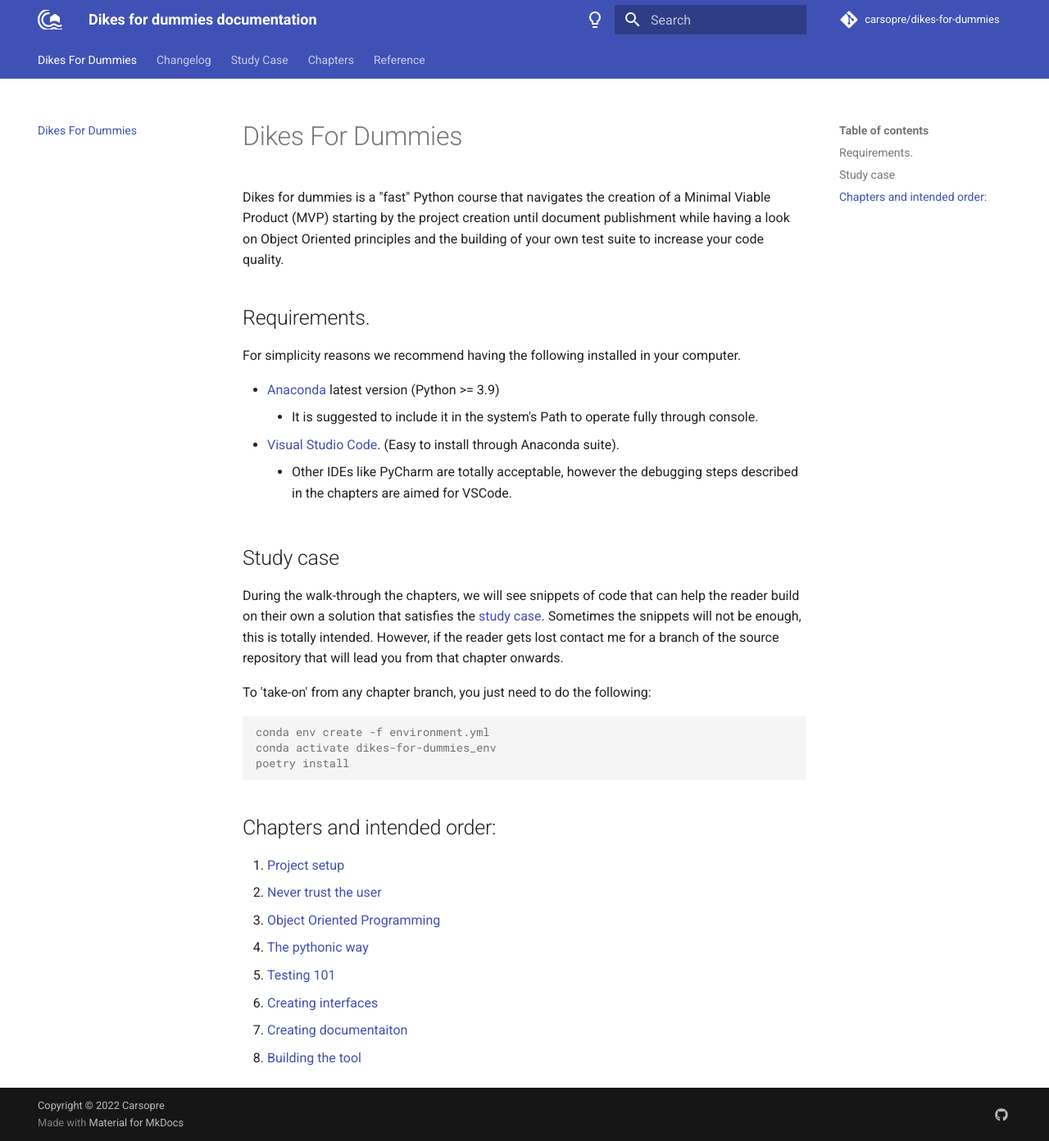
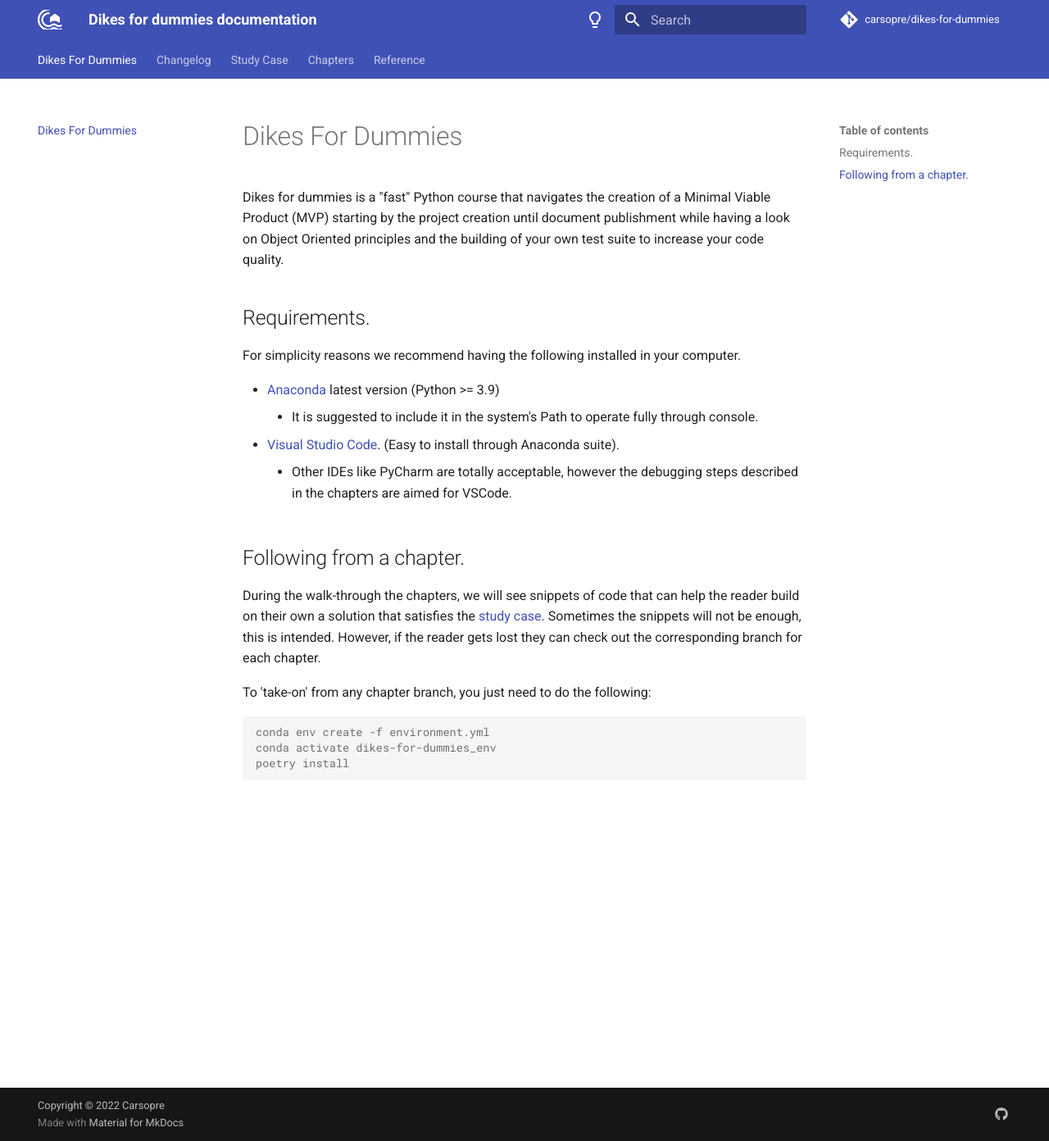
Before and after one commit to Carsopre/dikes-for-dummies, an MkDocs documentation site: the page built from docs/index.md, in a window 1280 px wide and 1392 px high. Shown: the whole window at 82% size. Built offline with MkDocs 1.6.1 and Material for MkDocs 9.7.7, drawn with Linux system fonts in a browser that asks for light colours; comment, search, counter and statistics services are not loaded.

Commit message:
docs: Further reworks on docs and build processes

````diff
--- a/docs/index.md
+++ b/docs/index.md
@@ -9,9 +9,9 @@ For simplicity reasons we recommend having the following installed in your compu
 * [Visual Studio Code](https://code.visualstudio.com/). (Easy to install through Anaconda suite).
     * Other IDEs like PyCharm are totally acceptable, however the debugging steps described in the chapters are aimed for VSCode.
 
-## Study case
+## Following from a chapter.
 
-During the walk-through the chapters, we will see snippets of code that can help the reader build on their own a solution that satisfies the [study case](.\study_case.md). Sometimes the snippets will not be enough, this is totally intended. However, if the reader gets lost contact me for a branch of the source repository that will lead you from that chapter onwards.
+During the walk-through the chapters, we will see snippets of code that can help the reader build on their own a solution that satisfies the [study case](.\study_case.md). Sometimes the snippets will not be enough, this is intended. However, if the reader gets lost they can check out the corresponding branch for each chapter.
 
 To 'take-on' from any chapter branch, you just need to do the following:
 
@@ -20,13 +20,3 @@ conda env create -f environment.yml
 conda activate dikes-for-dummies_env
 poetry install
 ```
-
-## Chapters and intended order:
-1. [Project setup](.\chapters\01_project_setup.md)
-2. [Never trust the user](.\chapters\02_never_trust_the_user.md)
-3. [Object Oriented Programming](.\chapters\03_object_oriented_programming.md)
-4. [The pythonic way](.\chapters\04_the_pythonic_way.md)
-5. [Testing 101](.\chapters\05_testing_101.md)
-6. [Creating interfaces](.\chapters\06_creating_interfaces.md)
-7. [Creating documentaiton](.\chapters\07_creating_documentation.md)
-8. [Building the tool](.\chapters\08_building_the_tool.md)
--- a/mkdocs.yml
+++ b/mkdocs.yml
@@ -26,12 +26,15 @@ plugins:
   - search
   - autorefs
   - with-pdf:
-      # debug_html: true
+      debug_html: true
       verbose: false
       author: Carles S. Soriano Perez
       exclude_pages:
-          - 'changelog.md'
+          - 'changelog/'
+          - 'reference/'
       output_path: ../dikesfordummies_manual.pdf
+      cover_title: Dikes For Dummies
+      cover_subtitle: A Python Object Oriented course.
   - mkdocstrings:
       default_handler: python
       handlers:
@@ -46,7 +49,7 @@ plugins:
           selection:
             inherited_members: false
 
-      custom_templates: templates
+      # custom_templates: templates
 watch:
     - dikesfordummies/
 markdown_extensions:
--- a/pyproject.toml
+++ b/pyproject.toml
@@ -32,6 +32,8 @@ pyinstaller = "^5.5"
 mkdocs-pdf-export-plugin = "^0.5.10"
 mkdocs-with-pdf = "^0.9.3"
 weasyprint = "^56.1"
+cairocffi = "^1.4.0"
+cairosvg = "^2.5.2"
 
 [tool.black]
 line-length = 88
````
Also changed, not shown: README.md (+23 -0 lines), 1 other file.
